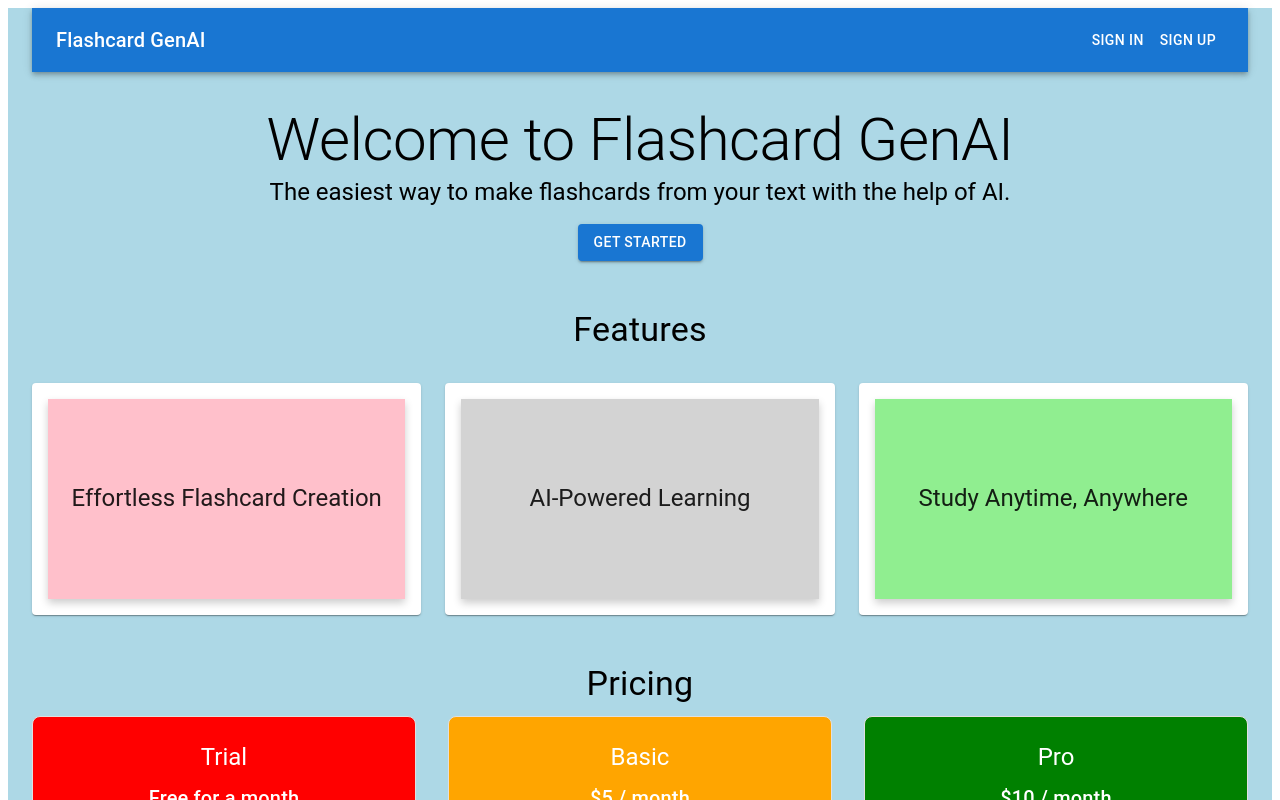
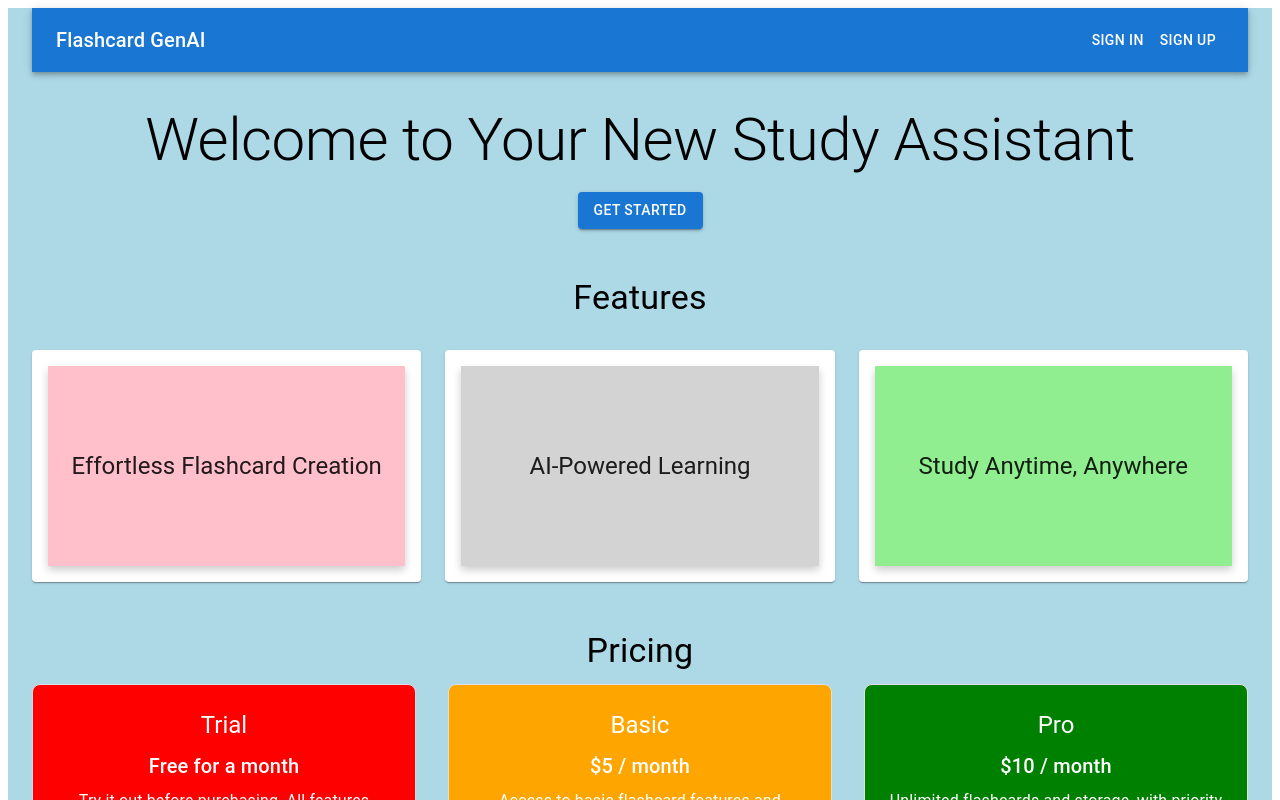
Before and after one commit to rliu2400/flashcard-saas, a Next.js app: page / in a window 1280 px wide. Shown: the top 800 px of the page. Built offline with nearby package versions, Linux system fonts and the light colour scheme; no server answers.

Commit message:
home page

```diff
--- a/app/page.js
+++ b/app/page.js
@@ -114,9 +114,8 @@ export default function Home() {
           </Toolbar>
         </AppBar> */}
       <Box sx={{ textAlign: "center", my: 4 }}>
-        <Typography variant="h2">Welcome to Flashcard GenAI</Typography>
-        <Typography variant="h5">
-          The easiest way to make flashcards from your text with the help of AI.
+        <Typography variant="h2">
+          Welcome to Your New Study Assistant
         </Typography>
         <Button
           variant="contained"
```
